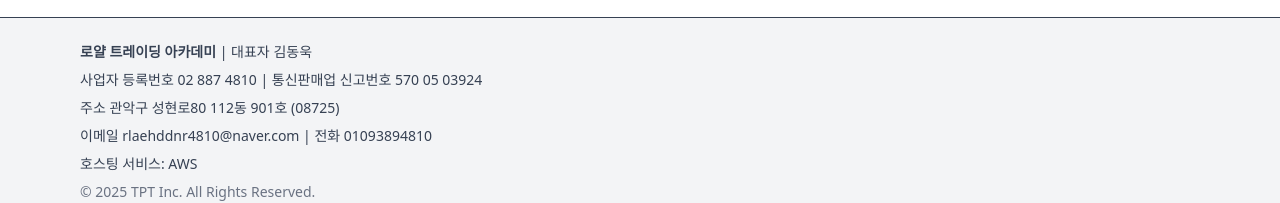
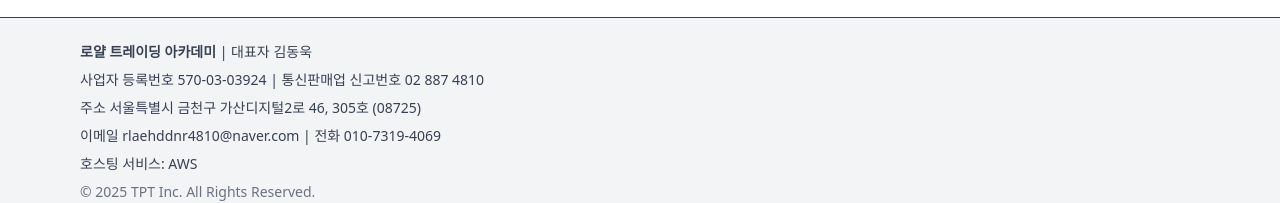
Before and after one commit to Bewheneverwhatiwant/tpt, a Next.js app: page / in a window 1280 px wide. Shown: the part 1047-1250 px from the top of the page. Built offline with nearby package versions, Linux system fonts and the light colour scheme; no server answers.

Commit message:
fix: footer 정보 수정

```diff
--- a/app/components/Footer.tsx
+++ b/app/components/Footer.tsx
@@ -5,12 +5,12 @@
 const footerData = {
 	companyName: "로얄 트레이딩 아카데미",
 	ceo: "김동욱",
-	businessNumber: "02 887 4810",
-	mailOrderNumber: "570 05 03924",
-	address: "관악구 성현로80 112동 901호",
+	businessNumber: "570-03-03924",
+	mailOrderNumber: "02 887 4810",
+	address: "서울특별시 금천구 가산디지털2로 46, 305호",
 	postalCode: "08725",
 	email: " rlaehddnr4810@naver.com",
-	phone: "01093894810",
+	phone: "010-7319-4069",
 	hosting: "AWS",
 	copyright: "© 2025 TPT Inc. All Rights Reserved.",
 };
```
Also changed, not shown: next-env.d.ts (added), 1 other file (tests, documents, lock files or other folders).
